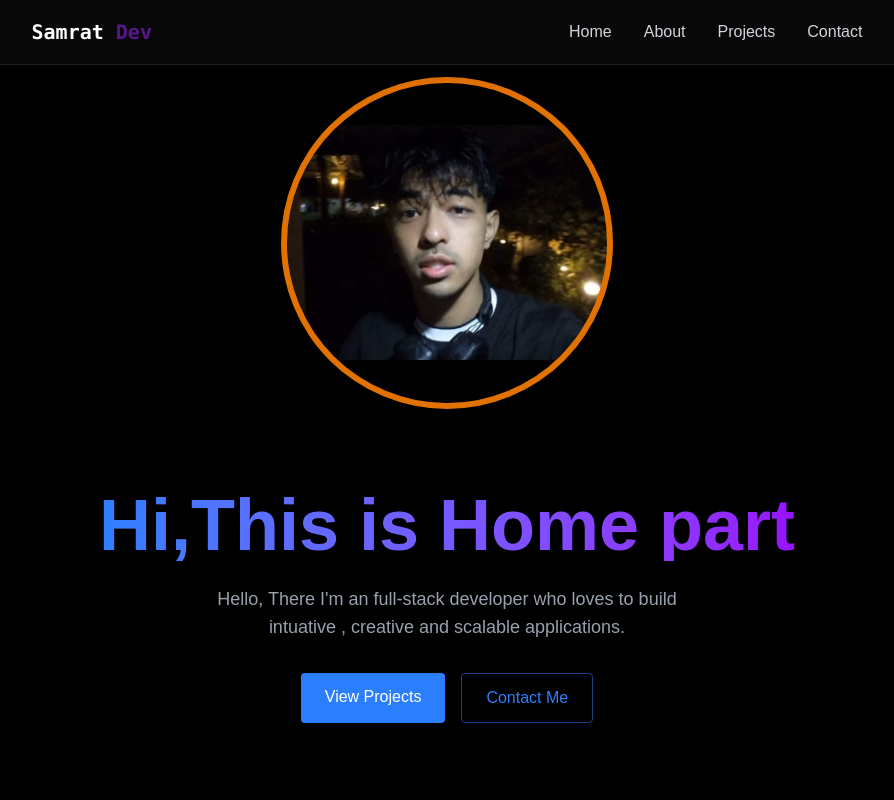
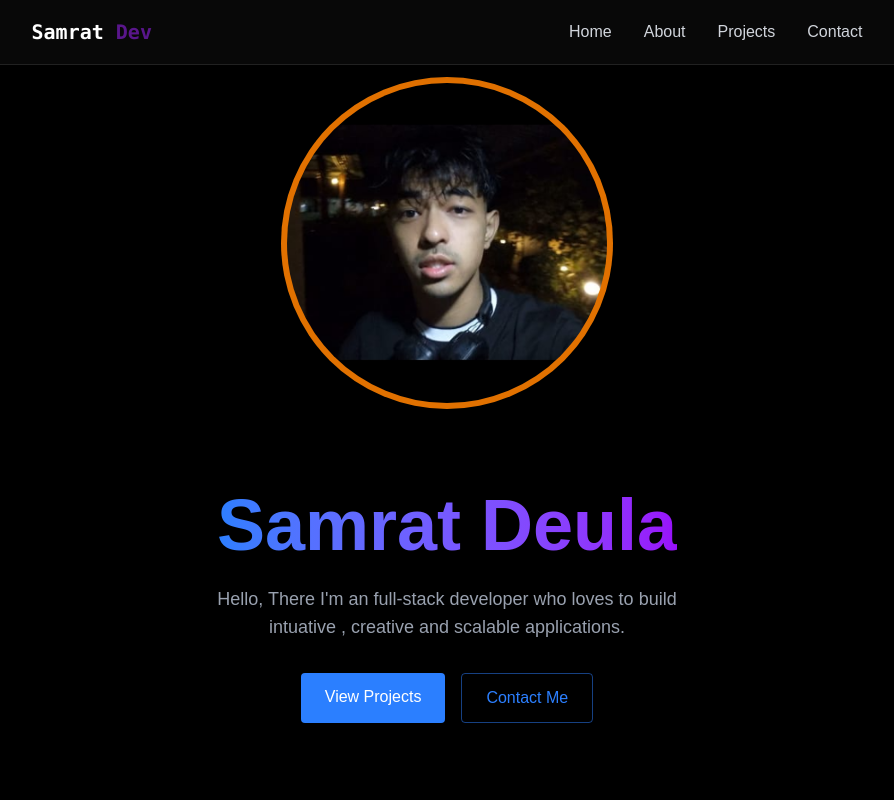
Before and after one commit to Samrat-Deula7/-Portfolio-, a React (Vite) app: page / in a window 1280 px wide. Shown: the top 800 px of the page, without its empty margins (193-1087 px from the left). Built offline with nearby package versions, Linux system fonts and the light colour scheme.

Commit message:
Will update other sections letter

```diff
--- a/src/components/Sections/Home.jsx
+++ b/src/components/Sections/Home.jsx
@@ -19,7 +19,7 @@ const Home = () => {
             </div>
           </div>
           <h1 className="text-3xl md:text-5xl lg:text-7xl font-bold mb-6 bg-gradient-to-r from-blue-500 to-purple-600 bg-clip-text text-transparent ">
-            Hi,This is Home part
+            Samrat Deula
           </h1>
           <p className="text-gray-400 text-lg mb-8 max-w-lg mx-auto">
             Hello, There I'm an full-stack developer who loves to build
```
